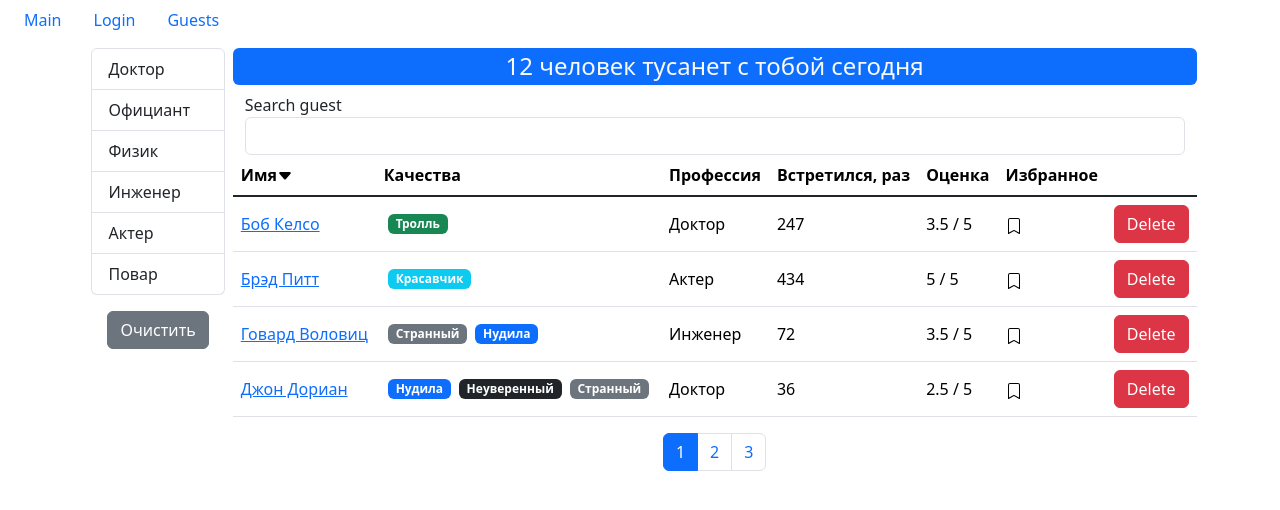
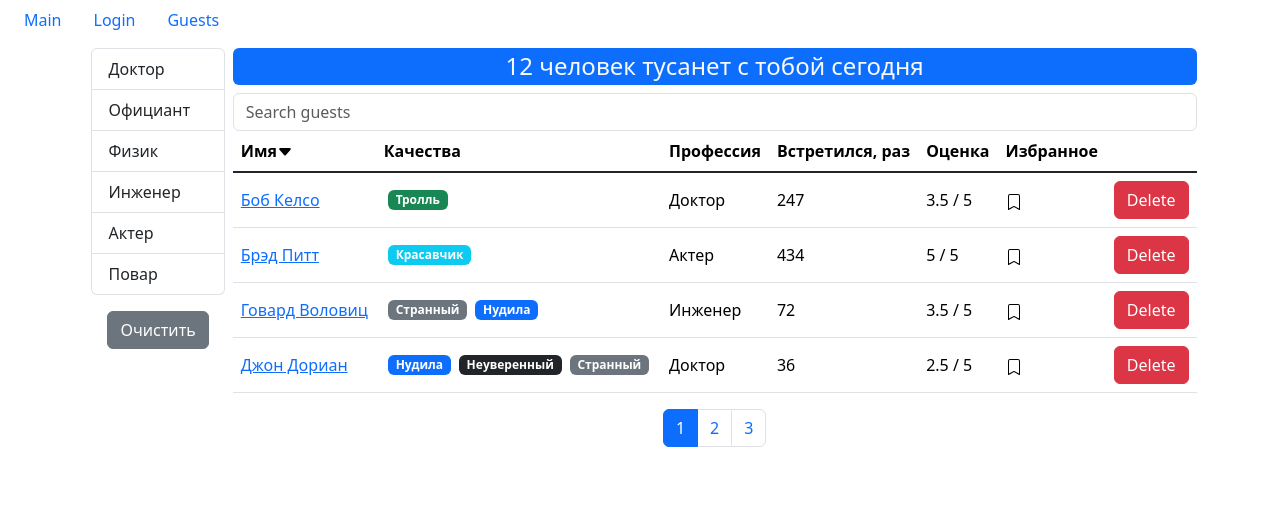
Before and after one commit to ivan-kramarenko/Course-Project, a React (Create React App) app: page /guests in a window 1280 px wide. Shown: the top 510 px of the page. Built offline with nearby package versions, Linux system fonts and the light colour scheme.

Commit message:
placeholder instead of label

```diff
--- a/src/components/SearchField.tsx
+++ b/src/components/SearchField.tsx
@@ -9,16 +9,14 @@ ReactElement => {
     setValue(target.value)
   }
   return (
-    <label htmlFor="search">
-      Search guest
     <input
       id="search"
       name="search"
+      placeholder="Search guests"
       value={value}
       onChange={(e) => handleChange(e)}
       className="form-control"
     />
-    </label>
   )
 }
 
```
Lines whose indentation alone changed are shown as unchanged.
